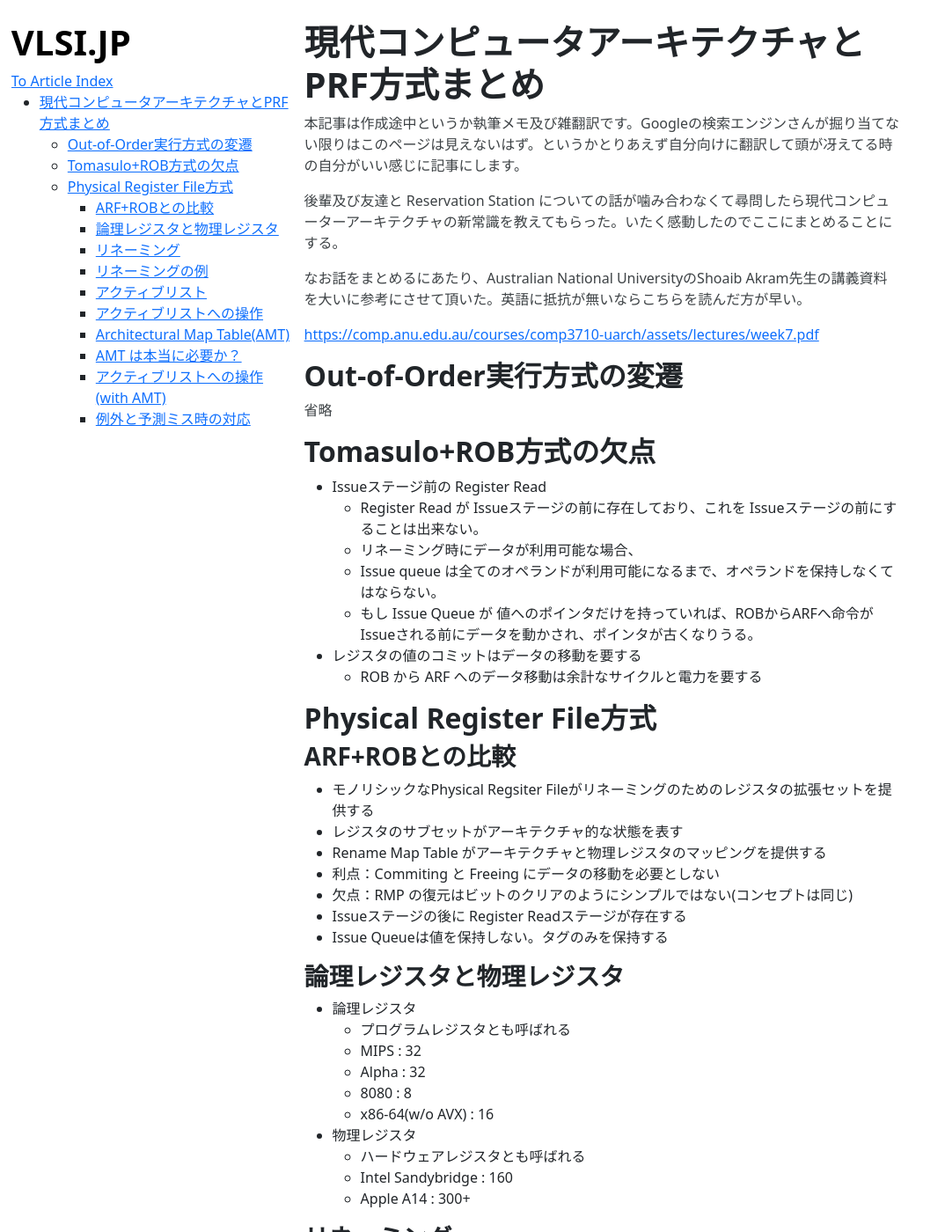
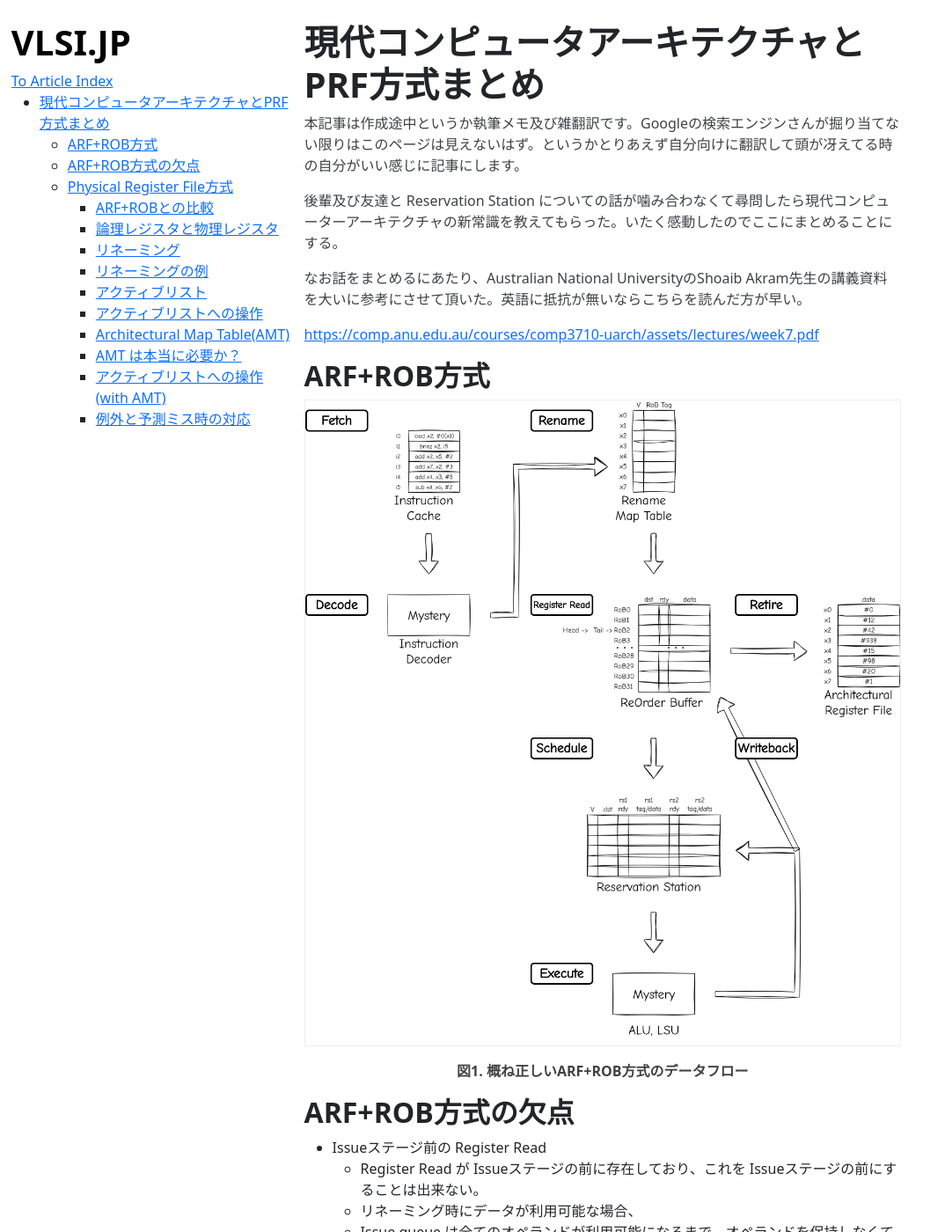
Before and after one commit to VLSI-JP/VLSI-JP.github.io, a Jekyll site: the page built from PRF.md, in a window 1280 px wide and 1400 px high. Shown: the whole window at 88% size, without its empty margins (0-1074 px from the left). Built offline with Jekyll 4.4.1, drawn with Linux system fonts in a browser that asks for light colours.

Commit message:
add ARFROB image

```diff
--- a/PRF.md
+++ b/PRF.md
@@ -13,11 +13,12 @@
 
 [https://comp.anu.edu.au/courses/comp3710-uarch/assets/lectures/week7.pdf](https://comp.anu.edu.au/courses/comp3710-uarch/assets/lectures/week7.pdf)
 
-## Out-of-Order実行方式の変遷
+## ARF+ROB方式
 
-省略
+![](https://raw.githubusercontent.com/VLSI-JP/VLSI-JP.github.io/main/images/PRF/ARFROB.png)
+<p style="text-align:center"> <b>図1. 概ね正しいARF+ROB方式のデータフロー</b></p>
 
-## Tomasulo+ROB方式の欠点
+## ARF+ROB方式の欠点
 
 - Issueステージ前の Register Read
     - Register Read が Issueステージの前に存在しており、これを Issueステージの前にすることは出来ない。
```
Also changed, not shown: images/PRF/ARFROB.png (added).
